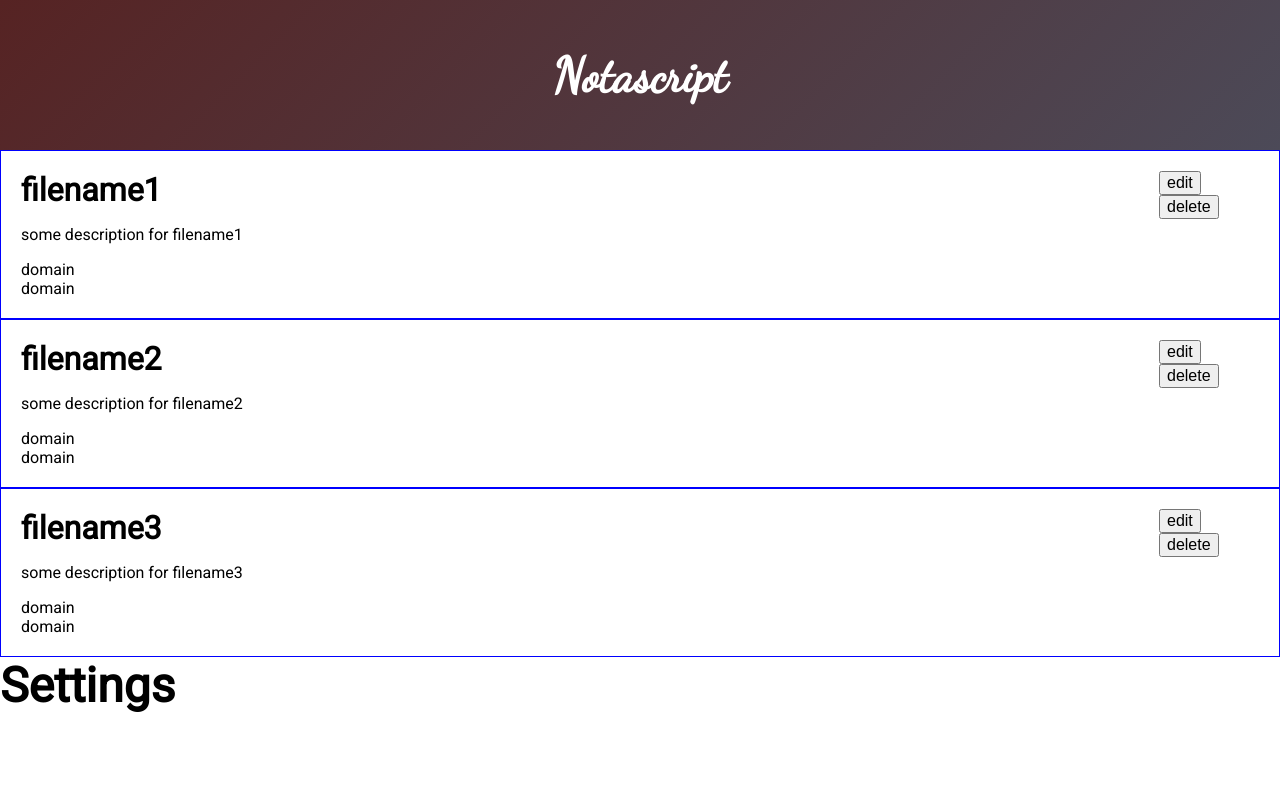
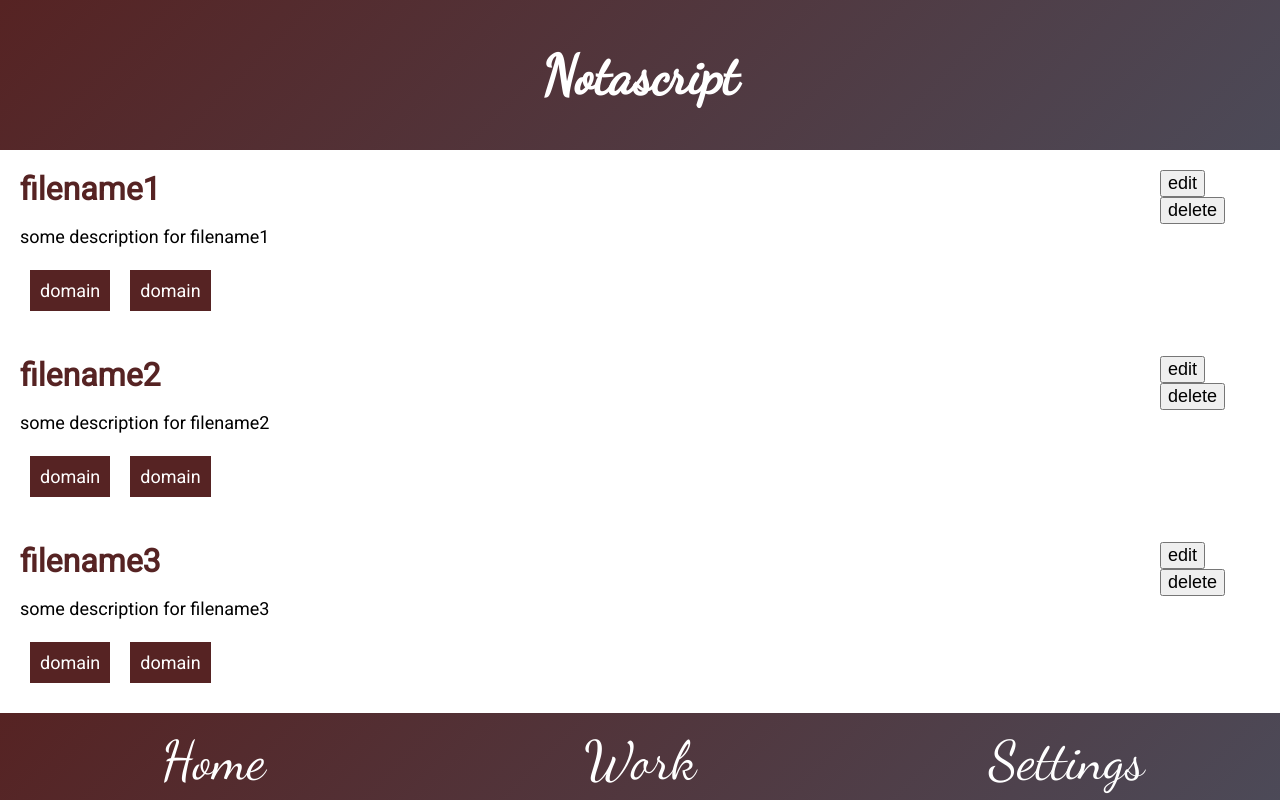
Before and after one commit to PLN-SHAH/notascript, a React (Create React App) app in the folder notascript/: page /settings in a window 1280 px wide. Shown: the top 800 px of the page. Built offline with nearby package versions, Linux system fonts and the light colour scheme.

Commit message:
more styling document

```diff
--- a/notascript/src/App.js
+++ b/notascript/src/App.js
@@ -6,11 +6,6 @@ import Home from './Home';
 import Settings from './Settings';
 import { Route, Switch, Redirect } from 'react-router-dom';
 import styled from 'styled-components';
-
-const StyledContentWork = styled.section`
-	display: grid;
-	grid-template-rows: 2fr 1fr;
-`;
 
 export default class App extends Component {
 	state = {
@@ -31,7 +26,7 @@ export default class App extends Component {
 		return (
 			<main>
 				<Header />
-				<StyledContentWork>
+				<section>
 					<Switch>
 						<Route
 							path='/work'
@@ -50,7 +45,7 @@ export default class App extends Component {
 						<Route path='/not-found' component={() => <h1>Not Found</h1>} />
 						<Redirect from='/' to='/not-found' />
 					</Switch>
-				</StyledContentWork>
+				</section>
 				<Footer />
 			</main>
 		);
--- a/notascript/src/Document.js
+++ b/notascript/src/Document.js
@@ -2,16 +2,32 @@ import React from 'react';
 import styled from 'styled-components';
 
 const StyledDocument = styled.section`
-	border: 1px solid blue;
 	padding: 20px;
 	display: grid;
 	grid-template-columns: auto 100px;
 `;
 
 const StyledTitle = styled.h4`
-	font-size: 2em;
+	font-size: 2rem;
 	margin: 0;
+	color: #562323;
+	font-family: 'Roboto';
 `;
+
+const StyledDomainList = styled.ul`
+	list-style: none;
+	padding: 0;
+	display: flex;
+
+	> li {
+		margin: 5px 10px;
+		background-color: #562323;
+		color: white;
+		padding: 10px;
+	}
+`;
+
+//#444547
 
 export default function Document({ document }) {
 	return (
@@ -19,10 +35,10 @@ export default function Document({ document }) {
 			<section>
 				<StyledTitle>{document.title}</StyledTitle>
 				<p>{document.description}</p>
-				<ul>
+				<StyledDomainList>
 					<li>domain</li>
 					<li>domain</li>
-				</ul>
+				</StyledDomainList>
 			</section>
 			<section>
 				<button>edit</button>
--- a/notascript/src/Documents.js
+++ b/notascript/src/Documents.js
@@ -2,7 +2,6 @@ import React from 'react';
 import Document from './Document';
 
 export default function Documents({ documentList }) {
-	console.log(documentList, 'in documents');
 	return (
 		<>
 			{documentList.map(document => (
--- a/notascript/src/GlobalStyles.js
+++ b/notascript/src/GlobalStyles.js
@@ -11,6 +11,7 @@ export default createGlobalStyle`
     margin: 0;
     font-family: sans-serif;
     font-family: 'Roboto', sans-serif;
+    font-size: 18px;
   }
 
   main {
--- a/notascript/src/Settings.js
+++ b/notascript/src/Settings.js
@@ -15,12 +15,6 @@ export default class Settings extends Component {
 	}
 
 	render() {
-		const { documents } = this.state;
-		return (
-			<div>
-				<Documents documentList={this.state.documents} />
-				<h1 render={this.renderDocumentList(documents)}>Settings</h1>
-			</div>
-		);
+		return <Documents documentList={this.state.documents} />;
 	}
 }
--- a/notascript/src/Work.js
+++ b/notascript/src/Work.js
@@ -5,6 +5,11 @@ import PropTypes from 'prop-types';
 
 const StyledSymbols = styled.section`
 	font-size: 3em;
+`;
+
+const StyledContentWork = styled.section`
+	display: grid;
+	grid-template-rows: 2fr 1fr;
 `;
 
 export default function Work({ symbols, handleButtonClick }) {
@@ -23,13 +28,13 @@ export default function Work({ symbols, handleButtonClick }) {
 	}
 
 	return (
-		<>
+		<StyledContentWork>
 			<StyledSymbols>{symbols}</StyledSymbols>
 			<Buttons
 				buttonLabels={createdSymbols}
 				handleButtonClick={buttonLabel => handleButtonClick(buttonLabel)}
 			/>
-		</>
+		</StyledContentWork>
 	);
 }
 
```
